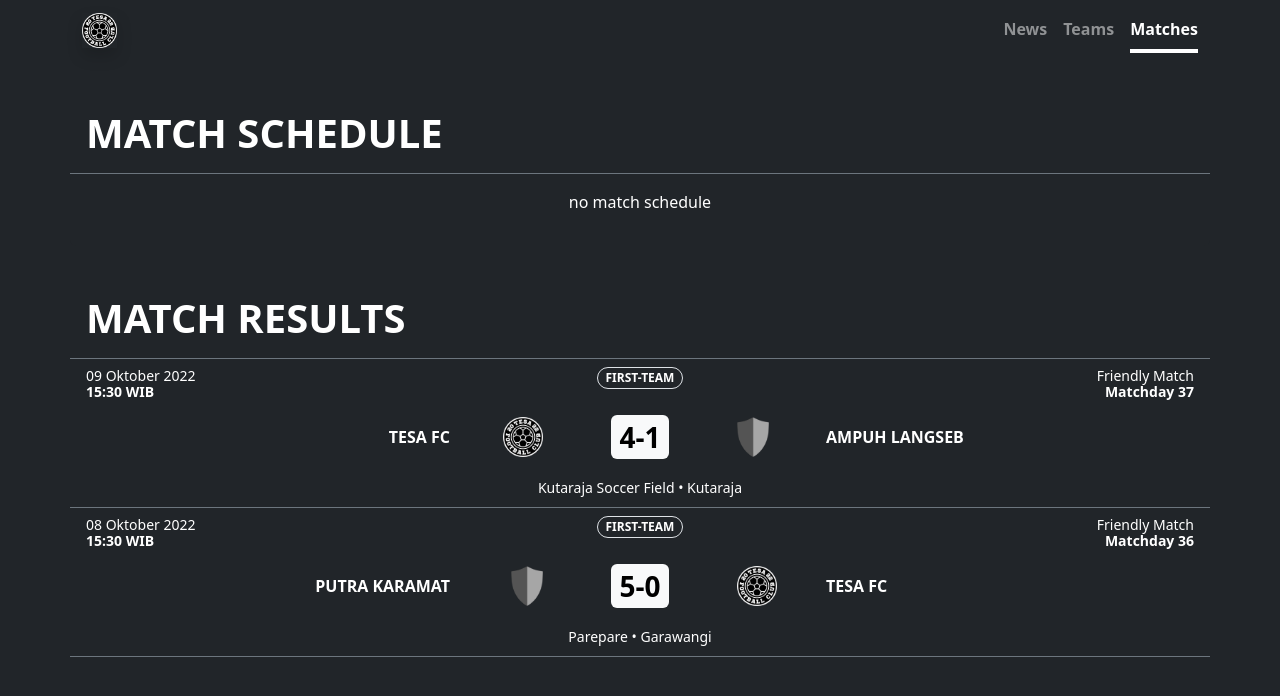
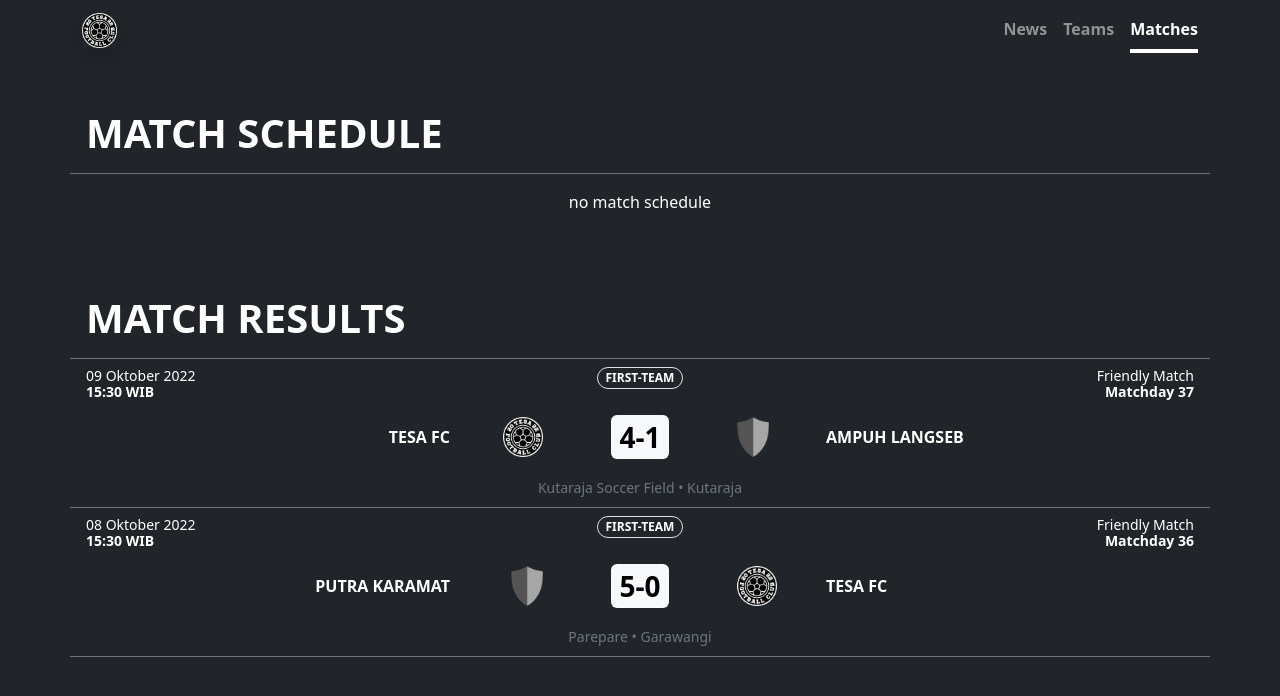
Before and after one commit to tesafc/tesafc.github.io, a Jekyll site: the page built from matches.html, in a window 1280 px wide. Shown: the top 696 px of the page. Built offline with Jekyll 4.4.1, drawn with Linux system fonts in a browser that asks for light colours.

Commit message:
Update matches.html

```diff
--- a/matches.html
+++ b/matches.html
@@ -95,7 +95,7 @@ title: matches
               </div>
             </div>
           </div>
-          <div class="card-footer bg-transparent border-0">
+          <div class="card-footer bg-transparent border-0 text-secondary">
             <p class="card-text text-center text-capitalize mb-0"><small>{{ match.stadium }} • {{ match.place }}</small></p>
           </div>
         </div>
```
